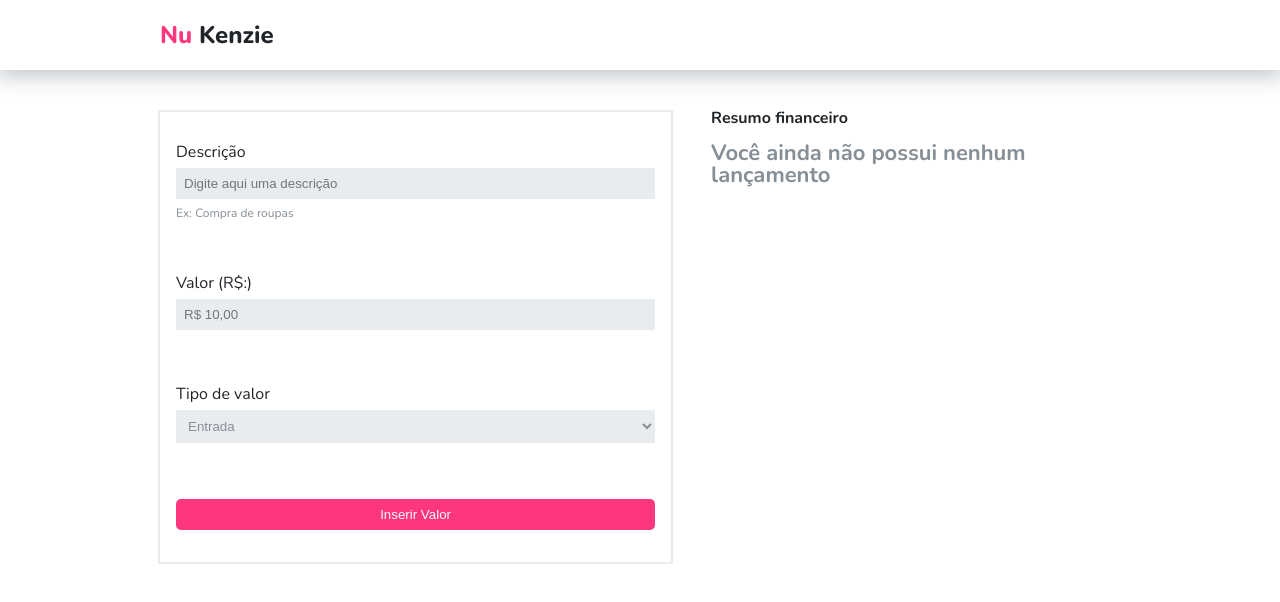
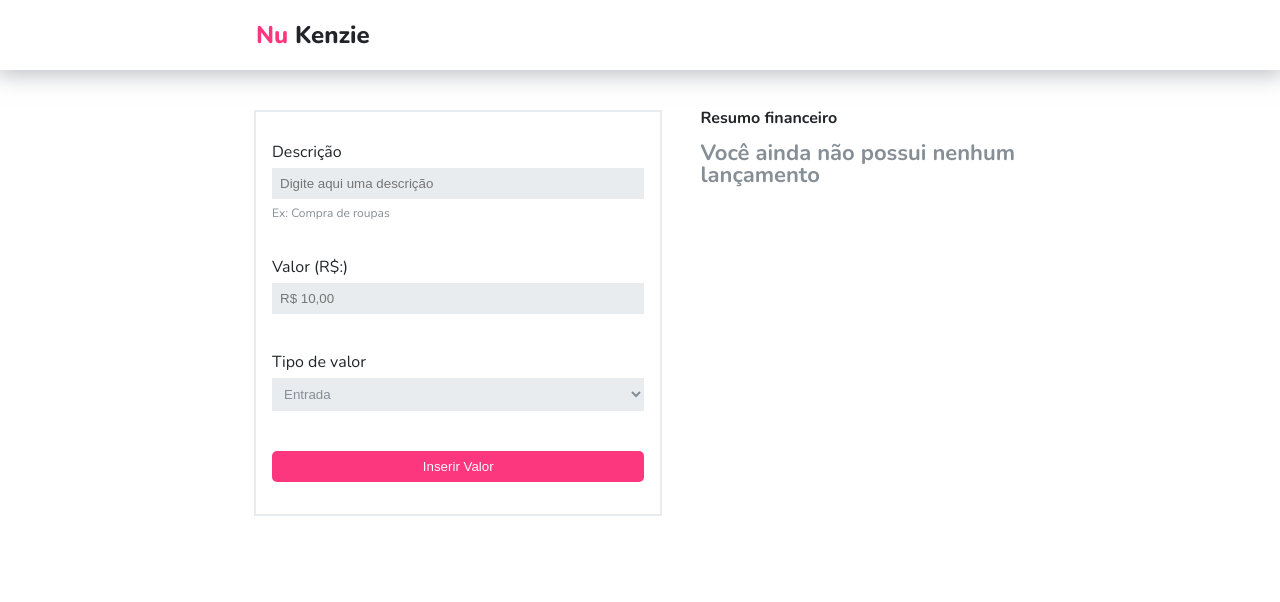
Before and after one commit to Zaalbear/react-entrega-s1-nu-kenzie_zaalbear, a React (Vite) app: page / in a window 1280 px wide. Shown: the top 602 px of the page. Built offline with nearby package versions, Linux system fonts and the light colour scheme.

Commit message:
fix: arrumado tamanho das sections em telas grandes

```diff
--- a/src/components/FinanceForm/style.module.scss
+++ b/src/components/FinanceForm/style.module.scss
@@ -55,7 +55,7 @@
     padding: 1rem 0;
 
     .input__container {
-      padding: 1rem;
+      padding: 1rem 1rem 0;
     }
 
     .form__bttn {
--- a/src/components/FinanceSection/styles.module.scss
+++ b/src/components/FinanceSection/styles.module.scss
@@ -89,4 +89,6 @@
       }
     }
   }
+
+
 }
--- a/src/components/Header/styles.scss
+++ b/src/components/Header/styles.scss
@@ -25,7 +25,7 @@
     justify-content: center;
 
     .title__container {
-      width: 75%;
+      width: 60%;
 
       .title {
         margin-left: 0;
--- a/src/styles/globalStyles.scss
+++ b/src/styles/globalStyles.scss
@@ -29,7 +29,7 @@ body,
 
 @media (min-width: 1024px) {
   .main__container {
-    width: 75%;
+    width: 60%;
 
     display: flex;
     align-items: flex-start;
```
